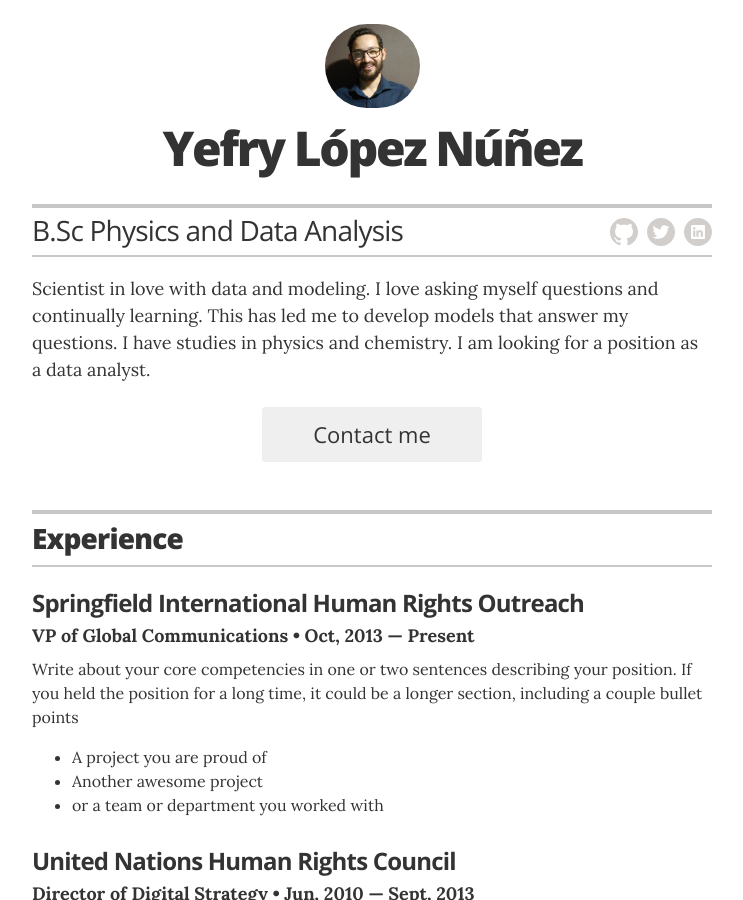
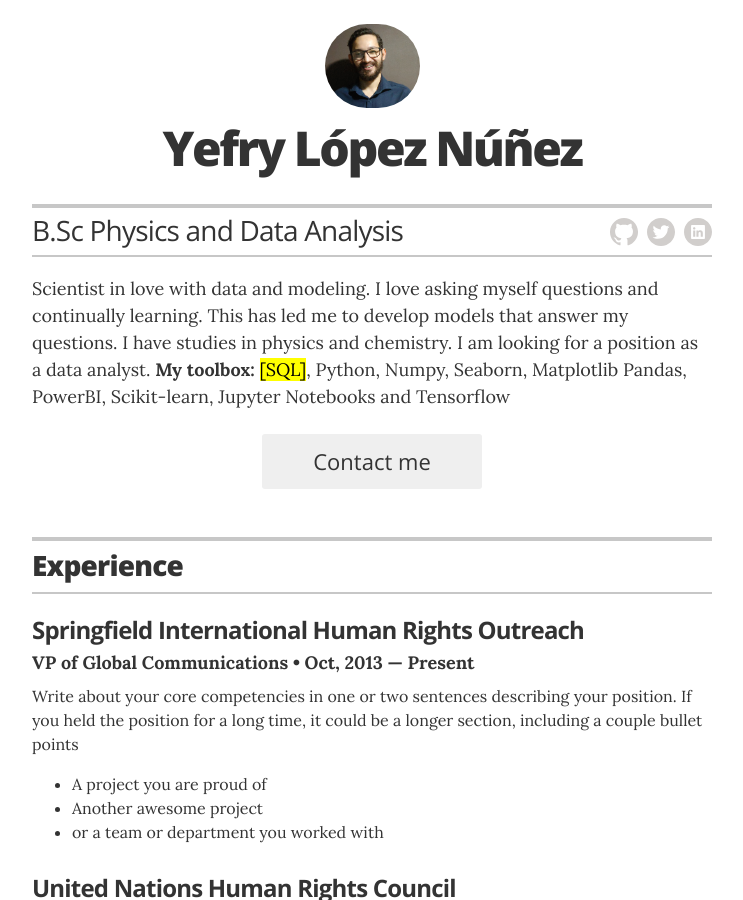
Before and after one commit to jeff0994/jeff0994.github.io, a Jekyll site: the page built from index.html, in a window 1280 px wide and 900 px high. Shown: the whole window, without its empty margins (268-1011 px from the left). Built offline with Jekyll 4.4.1, drawn with Linux system fonts in a browser that asks for light colours.

Commit message:
Update _config.yml

```diff
--- a/_config.yml
+++ b/_config.yml
@@ -24,8 +24,9 @@ resume_header_contact_info:     "Alajuelita, San José • +506-8517-6983 • ye
 display_header_contact_info:    "false"
 
 resume_header_intro: "<p>Scientist in love with data and modeling. I love asking myself questions and continually learning. This has led me to develop models that answer my questions.
-                      I have studies in physics and chemistry. I am looking for a position as a data analyst.</p>"
-#                      "<p><b>My toolbox:</b> <mark>[SQL]</mark>, Python, Numpy, Seaborn, Matplotlib Pandas, PowerBI, Scikit-learn, Jupyter Notebooks and Tensorflow</p>"
+                      I have studies in physics and chemistry. I am looking for a position as a data analyst.
+                      <b>My toolbox:</b> <mark>[SQL]</mark>, Python, Numpy, Seaborn, Matplotlib Pandas, PowerBI, Scikit-learn, Jupyter Notebooks and Tensorflow</p>"
+
 
 # use "yes" to display the email contact button,
 # "no" to display an "I'm not looking for work" message,
```
